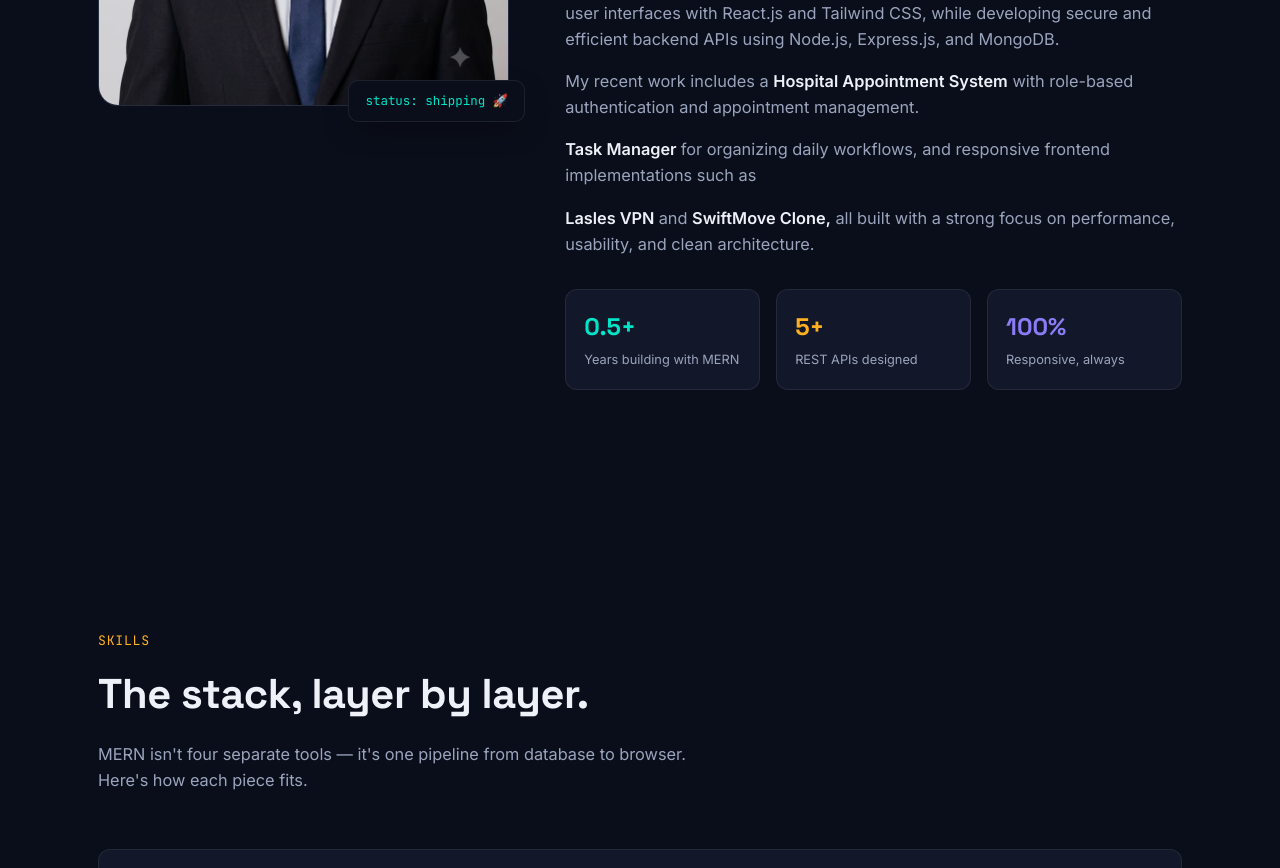
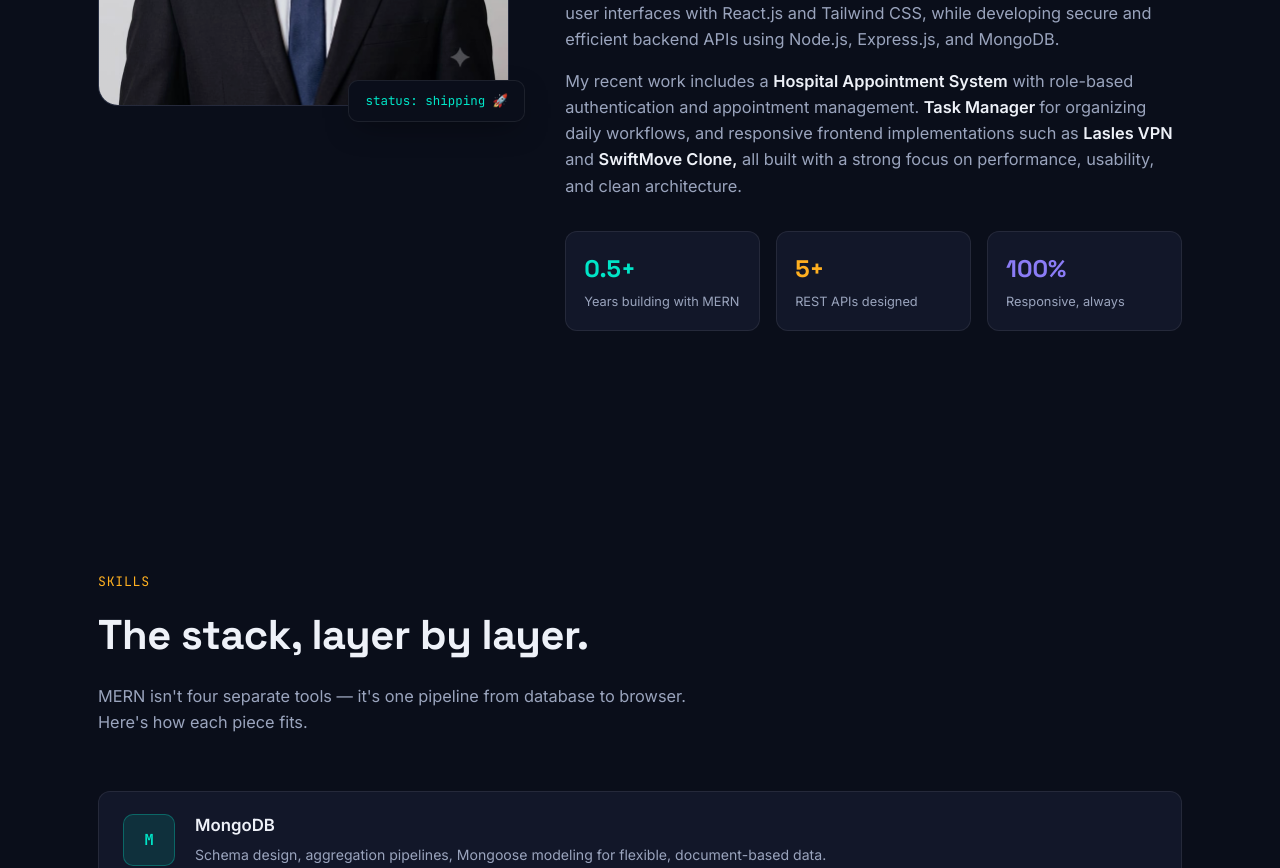
Before and after one commit to Nomikhan123786/portfolio, a React (Vite) app: page / in a window 1280 px wide. Shown: the part 1380-2248 px from the top of the page. Built offline with nearby package versions, Linux system fonts and the light colour scheme; no server answers.

Commit message:
Set the About paragraph

```diff
--- a/src/components/About.jsx
+++ b/src/components/About.jsx
@@ -44,19 +44,15 @@ export default function About() {
               Hospital Appointment System
             </strong>{" "}
             with role-based authentication and appointment management.{" "}
-          </p>
-
-          <p className="text-ink-muted mb-4 text-[1.02rem]">
             <strong className="text-ink font-semibold">Task Manager </strong>{" "}
             for organizing daily workflows, and responsive frontend
             implementations such as{" "}
-          </p>
-          <p className="text-ink-muted mb-4 text-[1.02rem]">
             <strong className="text-ink font-semibold"> Lasles VPN </strong> and{" "}
             <strong className="text-ink font-semibold">SwiftMove Clone,</strong>{" "}
             all built with a strong focus on performance, usability, and clean
             architecture.
           </p>
+
           <div className="grid grid-cols-2 nav:grid-cols-3 gap-4 mt-8">
             {FACTS.map((fact) => (
               <div
```
